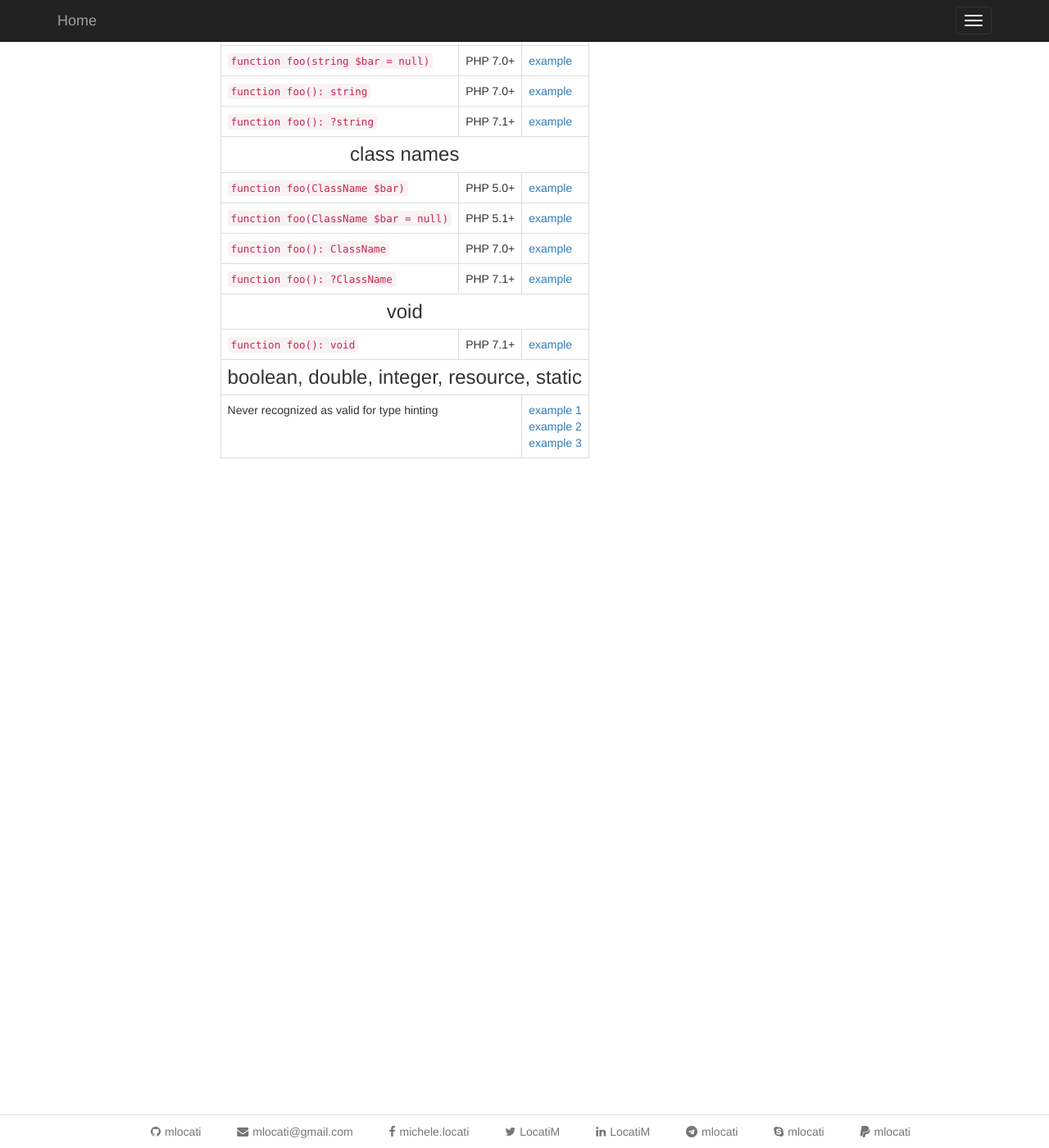
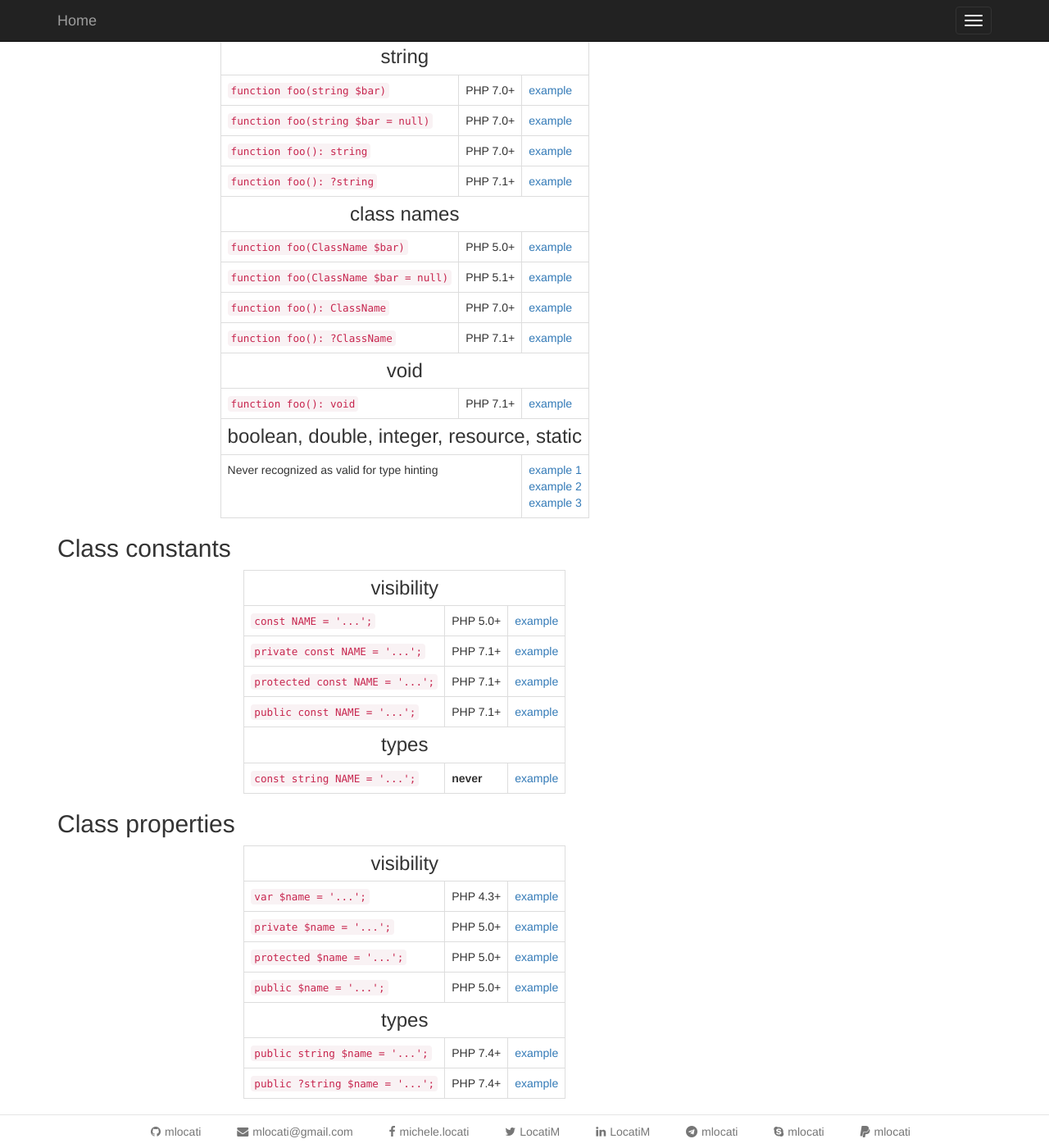
Before and after one commit to mlocati/mlocati.github.io, a Jekyll site: the page built from _articles/php-type-hinting.md, in a window 1280 px wide and 1400 px high, scrolled down 1726 px. Shown: the whole window at 82% size. Built offline with Jekyll 4.4.1, drawn with Linux system fonts in a browser that asks for light colours; some of the changed text lies outside the part shown.

Commit message:
Add more type hinting

```diff
--- a/_articles/php-type-hinting.md
+++ b/_articles/php-type-hinting.md
@@ -1,10 +1,10 @@
 ---
-title:  "Type hint in PHP function parameters and return values"
+title:  "Type hint in PHP function parameters and return values, properties and constants"
 description: All the scalar, compound and special types used in function (and method) parameter and results, for any PHP version.
 date: 2018-04-11T12:45:00+01:00
 ---
 
-Here's a list of all the types you can use in PHP type hinting, with the minimum PHP version since they are available:
+## Function parameters and return types:
 
 <table class="table table-hover table-bordered" style="width:auto; margin-left:auto; margin-right:auto">
     <tbody>
@@ -75,3 +75,32 @@ Here's a list of all the types you can use in PHP type hinting, with the minimum
         <tr><td colspan="2">Never recognized as valid for type hinting</td><td><a href="https://3v4l.org/816pM">example 1</a><br /><a href="https://3v4l.org/BnKK3">example 2</a><br /><a href="https://3v4l.org/IC6QP">example 3</a></td></tr>
     </tbody>
 </table>
+
+## Class constants
+
+<table class="table table-hover table-bordered" style="width:auto; margin-left:auto; margin-right:auto">
+    <tbody>
+        <tr><th colspan="3" style="text-align:center;"><h3 style="margin: 0;">visibility</h3></th></tr>
+        <tr><td><code>const NAME = '...';</code></td><td>PHP 5.0+</td><td><a href="https://3v4l.org/9vTAb">example</a></td></tr>
+        <tr><td><code>private const NAME = '...';</code></td><td>PHP 7.1+</td><td><a href="https://3v4l.org/dqfrP">example</a></td></tr>
+        <tr><td><code>protected const NAME = '...';</code></td><td>PHP 7.1+</td><td><a href="https://3v4l.org/rsa80">example</a></td></tr>
+        <tr><td><code>public const NAME = '...';</code></td><td>PHP 7.1+</td><td><a href="https://3v4l.org/Qhq19">example</a></td></tr>
+        <tr><th colspan="3" style="text-align:center;"><h3 style="margin: 0;">types</h3></th></tr>
+        <tr><td><code>const string NAME = '...';</code></td><td><b>never</b></td><td><a href="https://3v4l.org/OJKH9">example</a></td></tr>
+    </tbody>
+</table>
+
+## Class properties
+
+<table class="table table-hover table-bordered" style="width:auto; margin-left:auto; margin-right:auto">
+    <tbody>
+        <tr><th colspan="3" style="text-align:center;"><h3 style="margin: 0;">visibility</h3></th></tr>
+        <tr><td><code>var $name = '...';</code></td><td>PHP 4.3+</td><td><a href="https://3v4l.org/l4cFg">example</a></td></tr>
+        <tr><td><code>private $name = '...';</code></td><td>PHP 5.0+</td><td><a href="https://3v4l.org/BBXiN">example</a></td></tr>
+        <tr><td><code>protected $name = '...';</code></td><td>PHP 5.0+</td><td><a href="https://3v4l.org/EC8Kh">example</a></td></tr>
+        <tr><td><code>public $name = '...';</code></td><td>PHP 5.0+</td><td><a href="https://3v4l.org/0ndGK">example</a></td></tr>
+        <tr><th colspan="3" style="text-align:center;"><h3 style="margin: 0;">types</h3></th></tr>
+        <tr><td><code>public string $name = '...';</code></td><td>PHP 7.4+</td><td><a href="https://3v4l.org/nKTOs">example</a></td></tr>
+        <tr><td><code>public ?string $name = '...';</code></td><td>PHP 7.4+</td><td><a href="https://3v4l.org/lIMRp">example</a></td></tr>
+    </tbody>
+</table>
```
